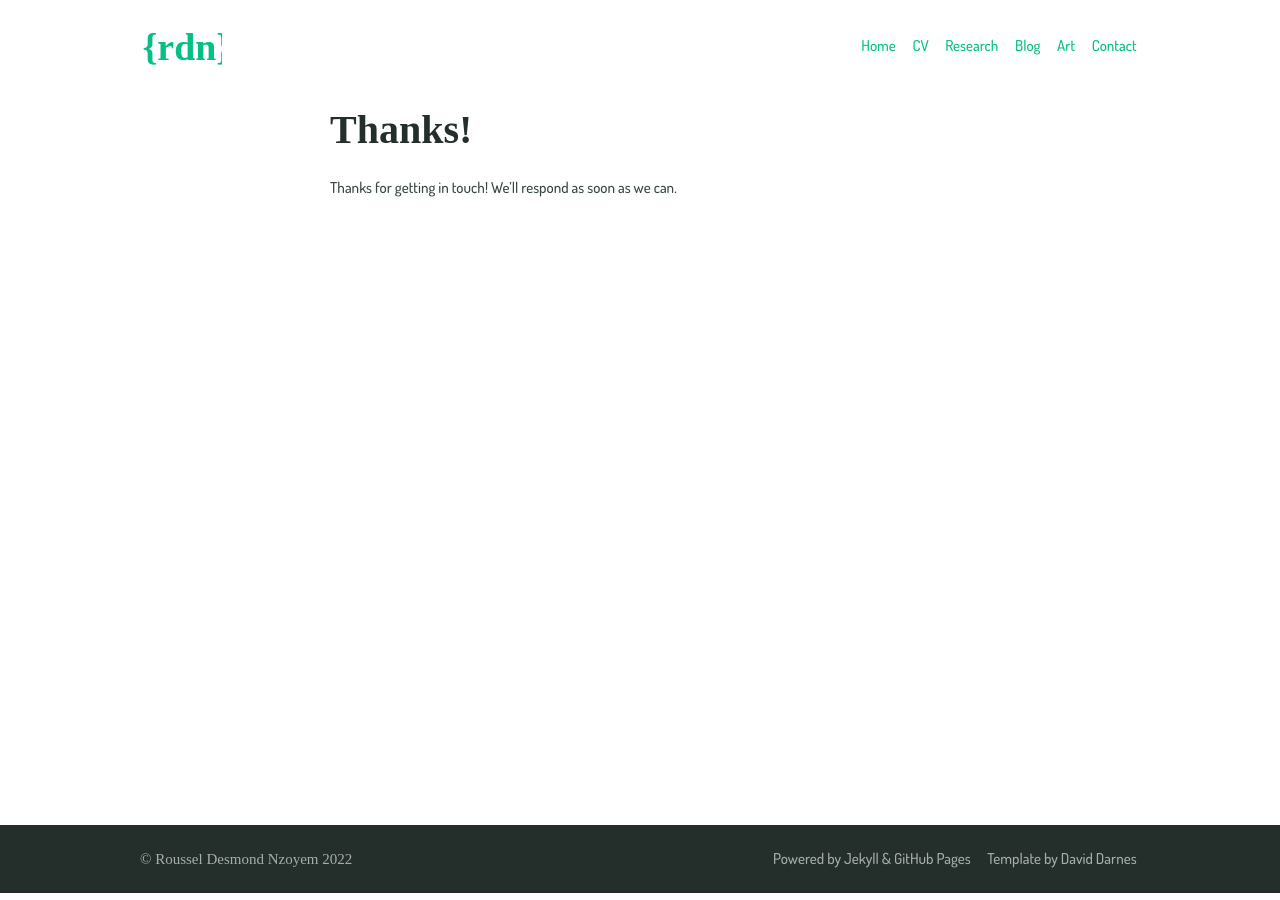
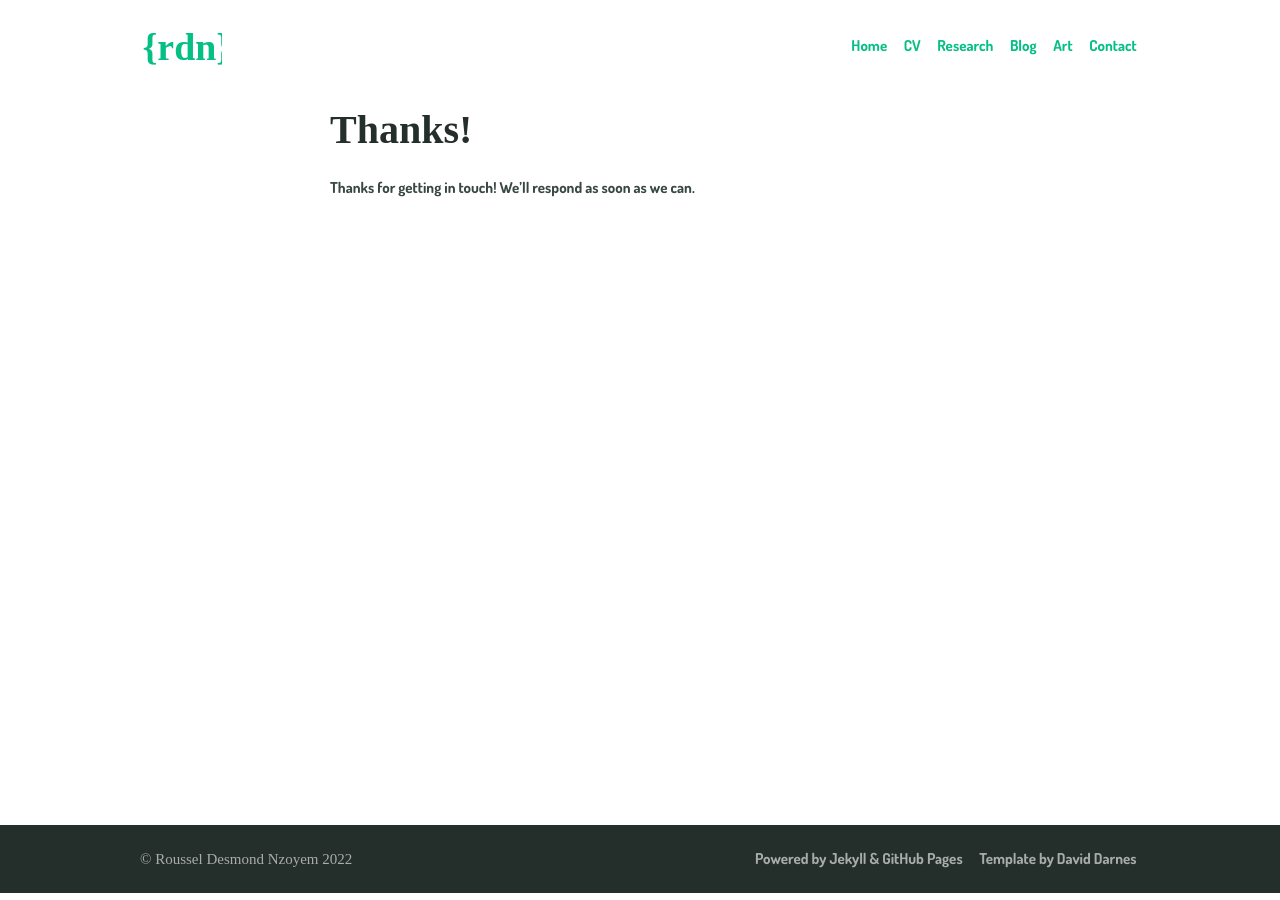
Before and after one commit to ddrous/desmond-rn.github.io, a Jekyll site: the page built from thanks.md, in a window 1280 px wide. Built offline with Jekyll 4.4.1, drawn with Linux system fonts in a browser that asks for light colours.

Commit message:
Font to 450

```diff
--- a/_config.yml
+++ b/_config.yml
@@ -164,4 +164,4 @@
   preconnect_urls:
     - https://fonts.gstatic.com
   font_urls:
-    - https://fonts.googleapis.com/css2?family=Dosis:wght@500;700&display=swap
+    - https://fonts.googleapis.com/css2?family=Dosis:wght@450;700&display=swap
--- a/_sass/_settings.scss
+++ b/_sass/_settings.scss
@@ -23,7 +23,7 @@
   // font-family: "Vitali slab, serif",
   // font-family: "Vitali Neue, serif",
   // font-family: '"Merriweather", serif',
-  regular: 500,
+  regular: 450,
   bold: 700,
   italic: italic,
   cap-height: 0.75
```
